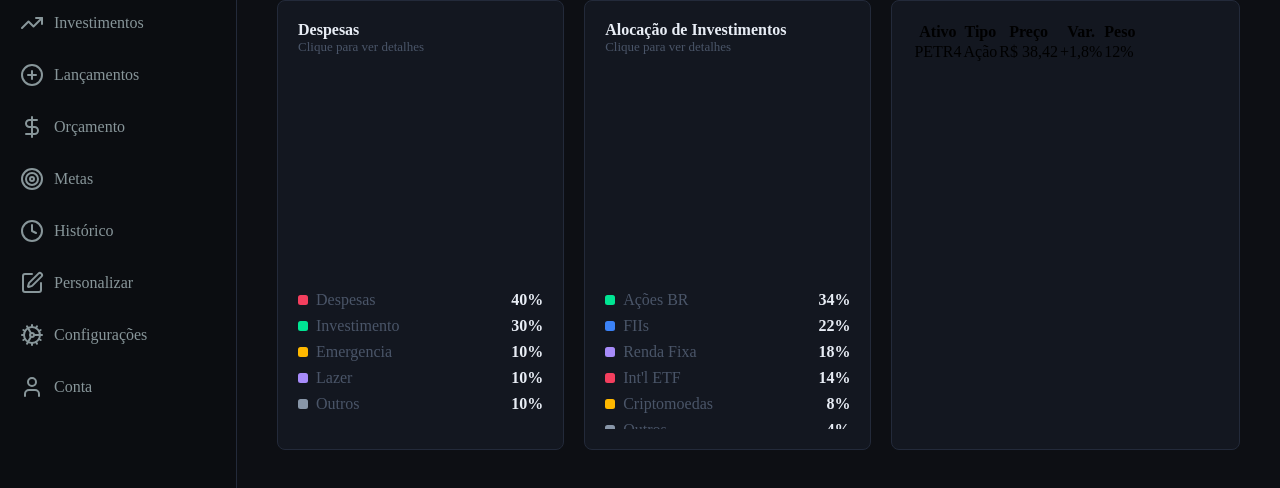
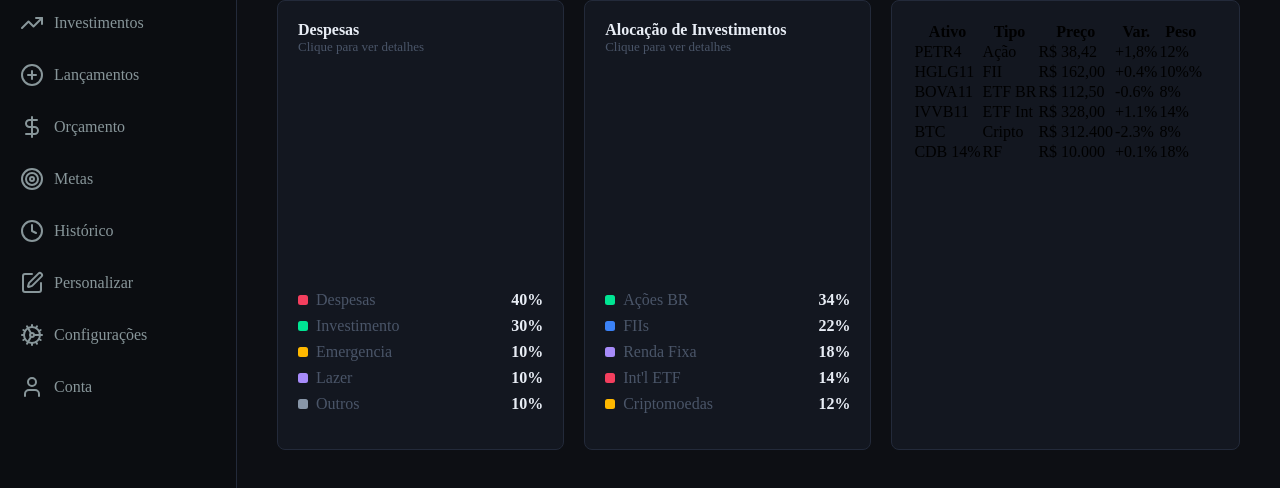
Before and after one commit to tymotty/Projeto-Patrium, a plain HTML site: page frontend/src/html/Visão Geral.html in a window 1280 px wide. Shown: the part 190-678 px from the top of the page. Drawn offline with nearby package versions, Linux system fonts and the light colour scheme.

Commit message:
Estrutura Tabela carteira

```diff
--- a/frontend/src/html/Visão Geral.html
+++ b/frontend/src/html/Visão Geral.html
@@ -180,12 +180,7 @@
                 <li>
                     <span class="legenda-color" style="background-color: #FFB800"></span>
                     <span class="legenda-name">Criptomoedas</span>
-                    <span class="legenda-value">8%</span>
-                </li>
-                <li>
-                    <span class="legenda-color" style="background-color: #8896A8"></span>
-                    <span class="legenda-name">Outros</span>
-                    <span class="legenda-value">4%</span>
+                    <span class="legenda-value">12%</span>
                 </li>
             </ul>
         </article>
@@ -210,6 +205,51 @@
                         <td>12%</td>
                     </tr>
                 </tbody>
+                    <tbody>
+                    <tr>
+                        <td>HGLG11</td>
+                        <td>FII</td>
+                        <td>R$ 162,00</td>
+                        <td class="positivo">+0.4%</td>
+                        <td>10%%</td>
+                    </tr>
+                </tbody>
+                <tbody>
+                    <tr>
+                        <td>BOVA11</td>
+                        <td>ETF BR</td>
+                        <td>R$ 112,50</td>
+                        <td class="negativo">-0.6%</td>
+                        <td>8%</td>
+                    </tr>
+                </tbody>
+                <tbody>
+                    <tr>
+                        <td>IVVB11</td>
+                        <td>ETF Int</td>
+                        <td>R$ 328,00</td>
+                        <td class="positivo">+1.1%</td>
+                        <td>14%</td>
+                    </tr>
+                </tbody>
+                <tbody>
+                    <tr>
+                        <td>BTC</td>
+                        <td>Cripto</td>
+                        <td>R$ 312.400</td>
+                        <td class="negativo">-2.3%</td>
+                        <td>8%</td>
+                    </tr>
+                </tbody>
+                <tbody>
+                    <tr>
+                        <td>CDB 14%</td>
+                        <td>RF</td>
+                        <td>R$ 10.000</td>
+                        <td class="positivo">+0.1%</td>
+                        <td>18%</td>
+                    </tr>
+                </tbody>
             </table>
 
         </article>
```
